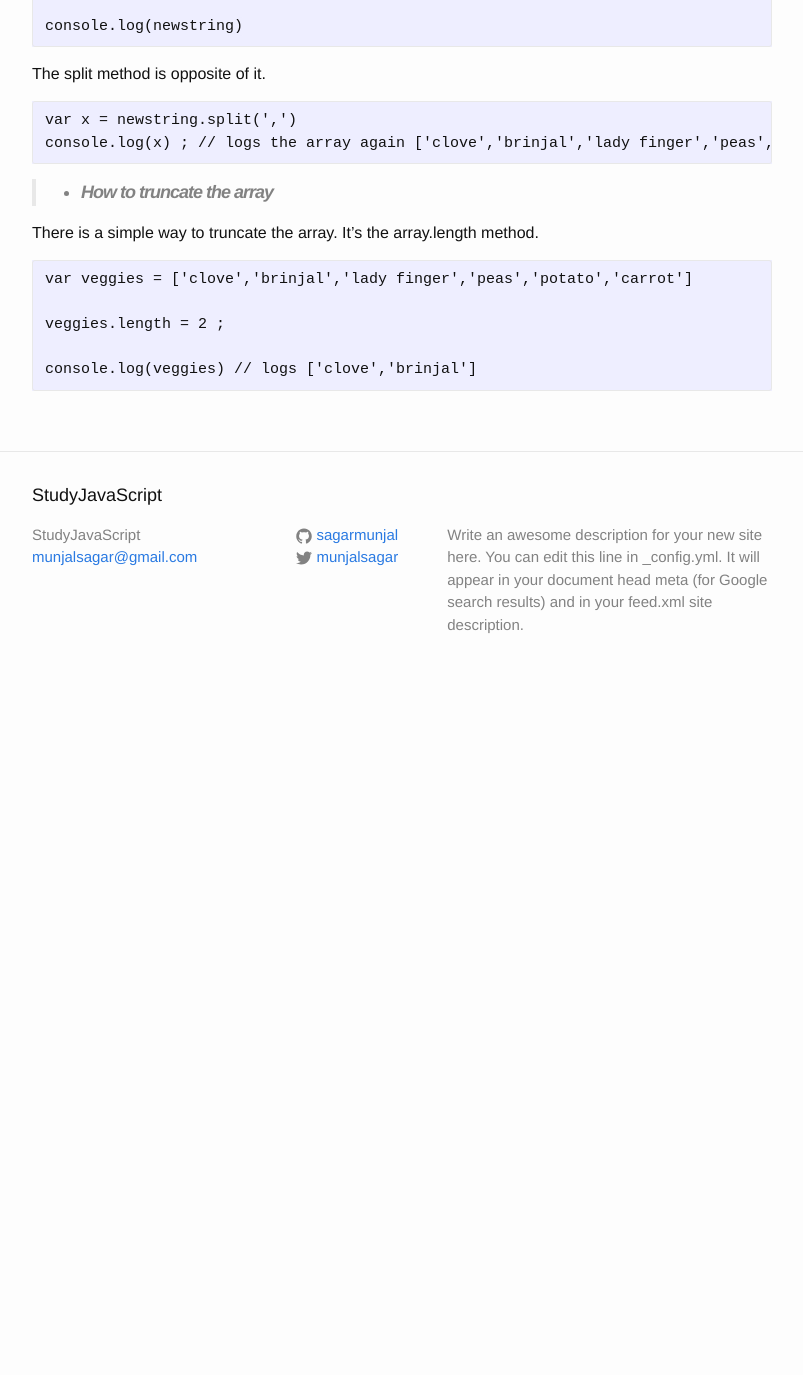
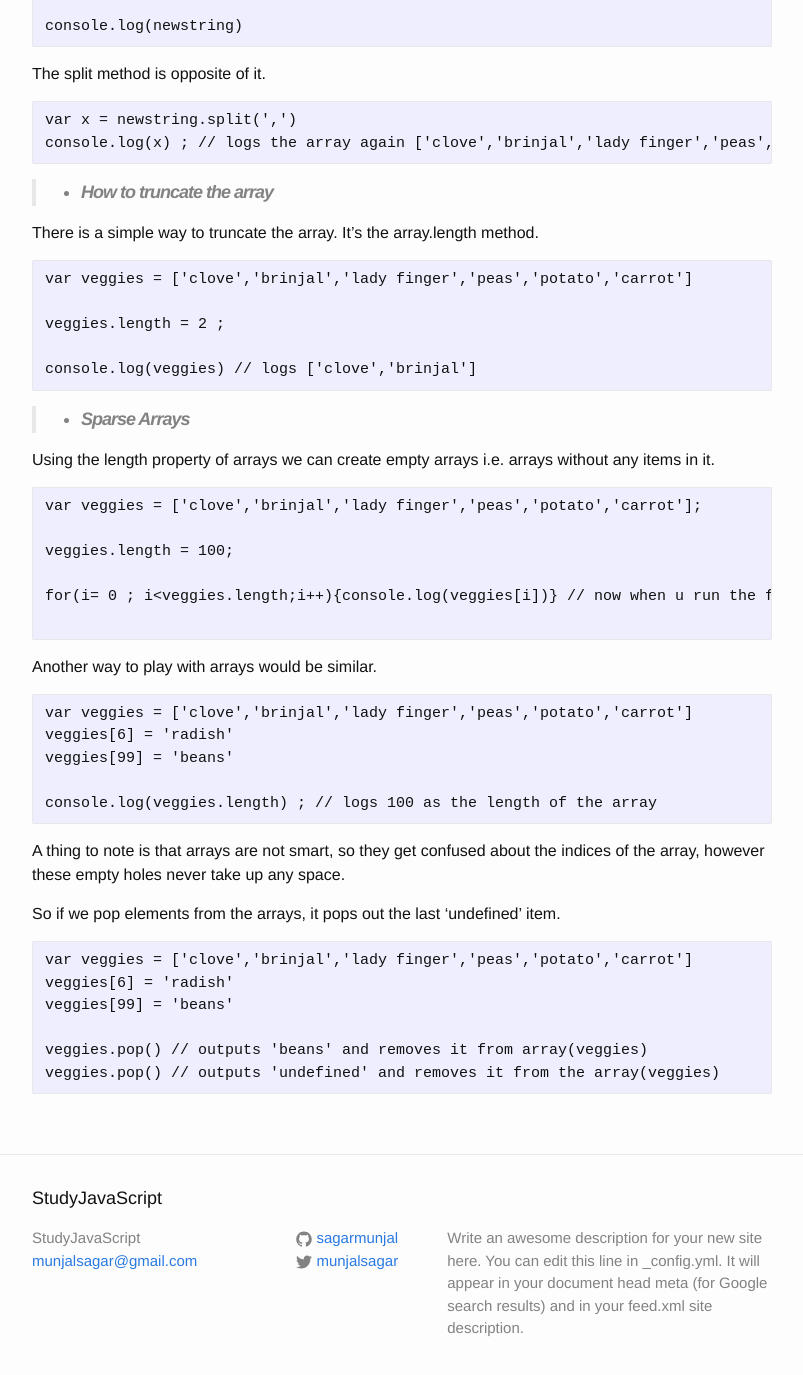
Before and after one commit to sagarmunjal/repo0001, a Jekyll site: the page built from _posts/2016-06-18-Learning-in-depth-about-the-data-types.md, in a window 1280 px wide and 1400 px high, scrolled down 9376 px. Shown: the top 1375 px of the window, without its empty margins (238-1041 px from the left). Built offline with Jekyll 4.4.1, drawn with Linux system fonts in a browser that asks for light colours; nearby versions of some CDN libraries; a script that is not in the unit is left out; before the commit the page ends 10072 px from its top, so only the background shows below that.

Commit message:
Updated 2016-06-18-Learning-in-depth-about-the-data-types.md

````diff
--- a/_posts/2016-06-18-Learning-in-depth-about-the-data-types.md
+++ b/_posts/2016-06-18-Learning-in-depth-about-the-data-types.md
@@ -514,3 +514,39 @@ veggies.length = 2 ;
 
 console.log(veggies) // logs ['clove','brinjal']
 ```
+
+> - **Sparse Arrays**
+
+Using the length property of arrays we can create empty arrays i.e. arrays without any items in it.
+
+```
+var veggies = ['clove','brinjal','lady finger','peas','potato','carrot'];
+
+veggies.length = 100;
+
+for(i= 0 ; i<veggies.length;i++){console.log(veggies[i])} // now when u run the for loop after the items are logged you will see undefined items in the arrays.
+
+```
+
+Another way to play with arrays would be similar.
+
+```
+var veggies = ['clove','brinjal','lady finger','peas','potato','carrot']
+veggies[6] = 'radish'
+veggies[99] = 'beans'
+
+console.log(veggies.length) ; // logs 100 as the length of the array
+```
+
+A thing to note is that arrays are not smart, so they get confused about the indices of the array, however these empty holes never take up any space.
+
+So if we pop elements from the arrays, it pops out the last 'undefined' item.
+
+```
+var veggies = ['clove','brinjal','lady finger','peas','potato','carrot']
+veggies[6] = 'radish'
+veggies[99] = 'beans'
+
+veggies.pop() // outputs 'beans' and removes it from array(veggies)
+veggies.pop() // outputs 'undefined' and removes it from the array(veggies)
+```
````
